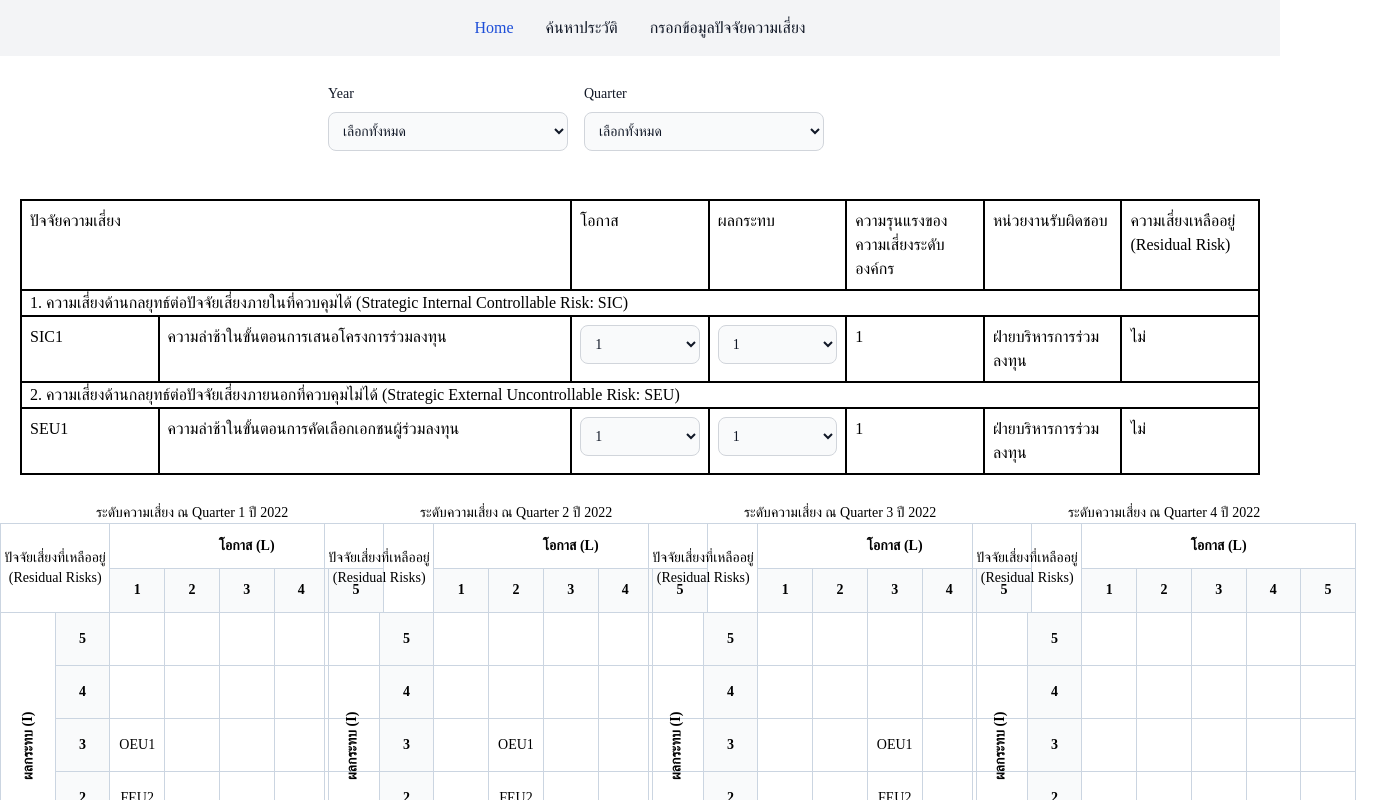
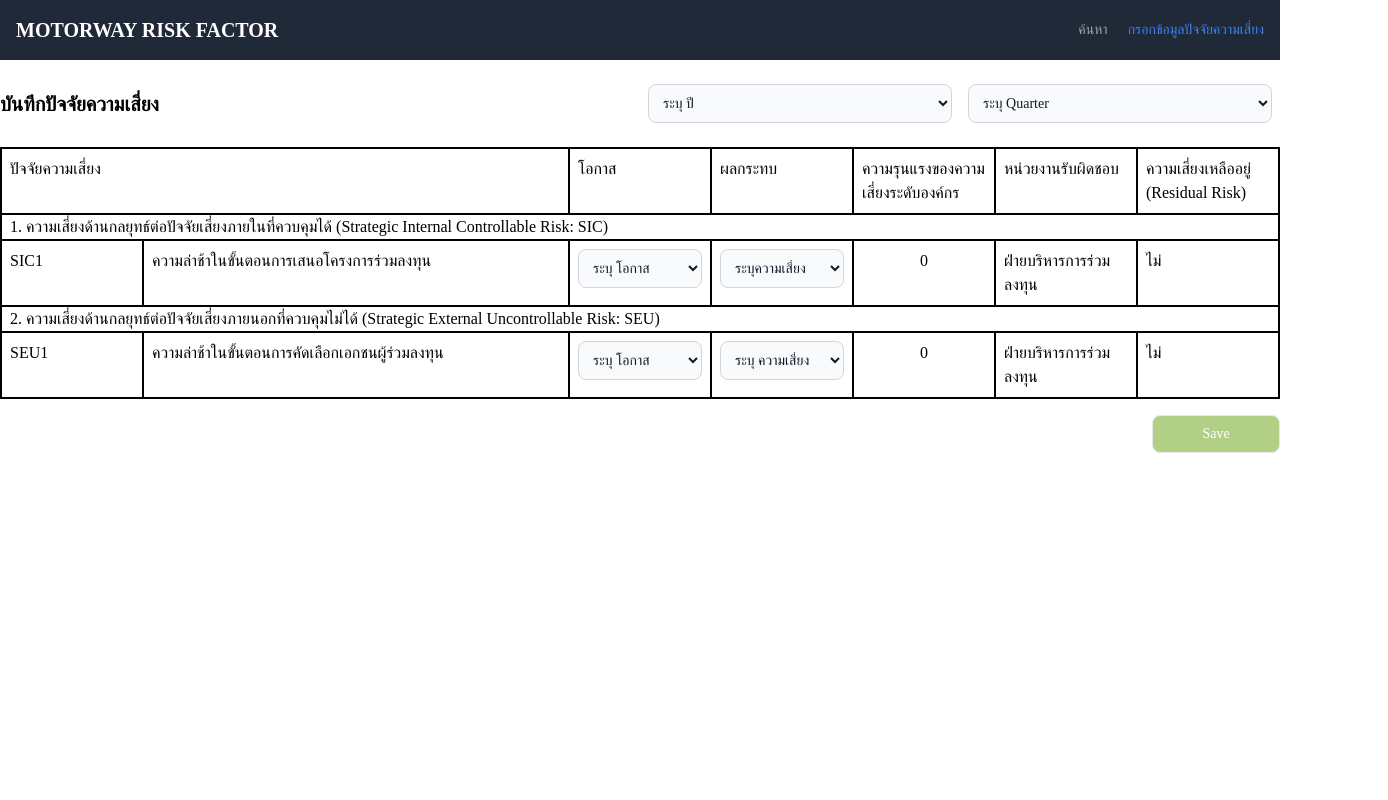
Before and after one commit to realpalmy/Front-MotorwayRiskFactor, a React (Create React App) app: page /update in a window 1280 px wide. Shown: the top 800 px of the page, 1388 px wide, since content can reach past the window. Built offline with nearby package versions, Linux system fonts and the light colour scheme; a web font is replaced by a local one.

Commit message:
add risk factor ui

```diff
--- /dev/null
+++ b/src/components/Alert.js
@@ -0,0 +1,72 @@
+import React, { useState } from "react";
+const Alert = ({ clickedSave, setClickedSave }) => {
+  //const [flag, setFlag] = useState(true);
+  return (
+    <div className={ clickedSave ? "absolute top-0 container mx-auto middle" : "translate-hide"}>
+      <div className="flex items-center justify-center px-4 lg:px-0 py-12">
+        <div
+          id="alert"
+          className={
+            clickedSave
+              ? "transition duration-300 ease-in-out w-11/12 mx-auto py-3 px-4 bg-green-100 md:flex items-center justify-between shadow rounded"
+              : "transition duration-300 ease-in-out w-11/12 mx-auto py-3 px-4 bg-green-100 md:flex items-center justify-between shadow rounded translate-hide"
+          }
+        >
+          <div className="sm:flex sm:items-start lg:items-center bg-secondary-100 text-secondary-800">
+            <div className="flex items-end">
+              <p className="mr-2 text-base font-bold text-[#65a30d] ">
+                บันทึกสำเร็จ
+              </p>
+            </div>
+            {/* <p className="text-sm sm:text-base  text-[#65a30d] pt-2 sm:pt-0 pb-2 sm:pb-0">
+              บันทึกสำเร็จ
+            </p> */}
+          </div>
+
+          <div className="flex items-center justify-end sm:mt-4 md:mt-0 ml-4">
+            <div
+              onClick={() => setClickedSave(false)}
+              className="cursor-pointer text-gray-400"
+            >
+              <svg
+                xmlns="http://www.w3.org/2000/svg"
+                width={18}
+                height={18}
+                viewBox="0 0 24 24"
+                fill="none"
+                stroke="currentColor"
+                strokeWidth={2}
+                strokeLinecap="round"
+                strokeLinejoin="round"
+                className="feather feather-x"
+              >
+                <line x1={18} y1={6} x2={6} y2={18} />
+                <line x1={6} y1={6} x2={18} y2={18} />
+              </svg>
+            </div>
+          </div>
+        </div>
+      </div>
+
+      <style>
+        {`
+            .translate-show {
+                transform : translateY(0%);
+            }
+            .translate-hide {
+                transform : translateY(-10rem);
+                display: none;
+            }
+            .hide {
+                display: none;
+            }
+            .middle {
+                right: 0px;
+                left: 0px;
+            }
+        `}
+      </style>
+    </div>
+  );
+};
+export default Alert;
--- a/src/components/Factor2022.js
+++ b/src/components/Factor2022.js
@@ -1,6 +1,7 @@
 import { Fragment, useEffect, useState, useContext } from "react";
 import Table from "../components/Table";
 import Context from "../Context";
+import Alert from "./Alert";
 
 export default function Factor2022() {
   const { data, updateData } = useContext(Context);
@@ -8,16 +9,20 @@ export default function Factor2022() {
   //const [data, setData] = useState(riskFactors);
   //const [saveData, setSaveData] = useState(data);
 
-  const [chance1, setChance1] = useState(1);
-  const [effect1, setEffect1] = useState(1);
-  const [chance2, setChance2] = useState(1);
-  const [effect2, setEffect2] = useState(1);
+  const [chance1, setChance1] = useState(0);
+  const [effect1, setEffect1] = useState(0);
+  const [chance2, setChance2] = useState(0);
+  const [effect2, setEffect2] = useState(0);
 
   const [year, setYear] = useState("");
   const [quarter, setQuarter] = useState("");
 
+  const [clickedSave, setClickedSave] = useState(false);
+
   const updateRiskData = (event) => {
     event.preventDefault();
+
+    console.log("how??")
 
     updateData((prevData) => {
       const newData = prevData.map((item) => {
@@ -46,6 +51,8 @@ export default function Factor2022() {
       });
       return newData;
     });
+
+    setClickedSave(true);
 
     /*setSaveData(() => {
       let serchFactor = [];
@@ -77,15 +84,16 @@ export default function Factor2022() {
 
   return (
     <Fragment>
-      <form onSubmit={updateRiskData} className="flex justify-center m-5">
-        <div className="grid grid-cols-5 gap-4 w-[40rem] p-2 ">
+      <Alert clickedSave={clickedSave} setClickedSave={setClickedSave} />
+
+      <div className="container mx-auto">
+        <div className="flex">
+          <form onSubmit={updateRiskData} className="flex-col">
+            <div className="flex justify-between items-center my-4">
+              <h1 className="text-xl font-semibold">บันทึกปัจจัยความเสี่ยง</h1>
+
+              <div className="grid grid-cols-4 gap-4 w-[40rem] p-2 ">
                 <div className="col-span-2 content-end">
-            <label
-              htmlFor="selectYear"
-              className="block mb-2 text-sm font-medium text-gray-900 dark:text-white"
-            >
-              Year
-            </label>
                   <select
                     id="selectYear"
                     className="bg-gray-50 border border-gray-300 text-gray-900 text-sm rounded-lg focus:ring-blue-500 focus:border-blue-500 block w-full p-2.5 dark:bg-gray-700 dark:border-gray-600 dark:placeholder-gray-400 dark:text-white dark:focus:ring-blue-500 dark:focus:border-blue-500"
@@ -93,18 +101,12 @@ export default function Factor2022() {
                       setYear(document.getElementById("selectYear").value)
                     }
                   >
-              <option value="">เลือกทั้งหมด</option>
+                    <option value="">ระบุ ปี</option>
                     <option value="2022">2022</option>
                     <option value="2023">2023</option>
                   </select>
                 </div>
                 <div className="col-span-2">
-            <label
-              htmlFor="selectQuarter"
-              className="block mb-2 text-sm font-medium text-gray-900 dark:text-white"
-            >
-              Quarter
-            </label>
                   <select
                     id="selectQuarter"
                     className="bg-gray-50 border border-gray-300 text-gray-900 text-sm rounded-lg focus:ring-blue-500 focus:border-blue-500 block w-full p-2.5 dark:bg-gray-700 dark:border-gray-600 dark:placeholder-gray-400 dark:text-white dark:focus:ring-blue-500 dark:focus:border-blue-500"
@@ -112,43 +114,36 @@ export default function Factor2022() {
                       setQuarter(document.getElementById("selectQuarter").value)
                     }
                   >
-              <option value="">เลือกทั้งหมด</option>
+                    <option value="">ระบุ Quarter</option>
                     <option value="1">1</option>
                     <option value="2">2</option>
                     <option value="3">3</option>
                     <option value="4">4</option>
                   </select>
                 </div>
-          {year === "2023" && (
-            <div className="grid content-end">
-              <button
-                id="savaButton"
-                type="submit"
-                className="py-2 text-gray-900 bg-white border border-gray-300 focus:outline-none hover:bg-gray-100 focus:ring-4 focus:ring-gray-200 font-medium rounded-lg text-sm dark:bg-gray-800 dark:text-white dark:border-gray-600 dark:hover:bg-gray-700 dark:hover:border-gray-600 dark:focus:ring-gray-700"
-              >
-                Save
-              </button>
               </div>
-          )}
             </div>
-      </form>
 
             <div className="flex justify-center">
-        <div className="grid grid-cols-9 align border border-black w-[100rem] m-5">
-          <div className={"col-span-4 " + table_css}>ปัจจัยความเสี่ยง</div>
+              <div className="grid grid-cols-9 align border border-black">
+                <div className={"col-span-4 " + table_css}>
+                  ปัจจัยความเสี่ยง
+                </div>
                 <div className={"col-span-1 " + table_css}>โอกาส</div>
                 <div className={"col-span-1 " + table_css}>ผลกระทบ</div>
                 <div className={"col-span-1 " + table_css}>
                   ความรุนแรงของความเสี่ยงระดับองค์กร
                 </div>
-          <div className={"col-span-1 " + table_css}>หน่วยงานรับผิดชอบ</div>
+                <div className={"col-span-1 " + table_css}>
+                  หน่วยงานรับผิดชอบ
+                </div>
                 <div className={"col-span-1 " + table_css}>
                   ความเสี่ยงเหลืออยู่ (Residual Risk)
                 </div>
 
                 <div className={"col-span-9 " + "border border-black px-2"}>
-            1. ความเสี่ยงด้านกลยุทธ์ต่อปัจจัยเสี่ยงภายในที่ควบคุมได้ (Strategic
-            Internal Controllable Risk: SIC)
+                  1. ความเสี่ยงด้านกลยุทธ์ต่อปัจจัยเสี่ยงภายในที่ควบคุมได้
+                  (Strategic Internal Controllable Risk: SIC)
                 </div>
 
                 <div className={"col-span-1 " + table_css}>SIC1</div>
@@ -163,6 +158,7 @@ export default function Factor2022() {
                       setChance1(document.getElementById("chance1").value)
                     }
                   >
+                    <option value="0">ระบุ โอกาส</option>
                     <option value="1">1</option>
                     <option value="2">2</option>
                     <option value="3">3</option>
@@ -178,6 +174,7 @@ export default function Factor2022() {
                       setEffect1(document.getElementById("effect1").value)
                     }
                   >
+                    <option value="0">ระบุความเสี่ยง</option>
                     <option value="1">1</option>
                     <option value="2">2</option>
                     <option value="3">3</option>
@@ -185,7 +182,9 @@ export default function Factor2022() {
                     <option value="5">5</option>
                   </select>
                 </div>
-          <div className={"col-span-1 " + table_css}>{chance1 * effect1}</div>
+                <div className={"col-span-1 text-center " + table_css}>
+                  {chance1 * effect1}
+                </div>
                 <div className={"col-span-1 " + table_css}>
                   ฝ่ายบริหารการร่วมลงทุน
                 </div>
@@ -210,6 +209,7 @@ export default function Factor2022() {
                       setChance2(document.getElementById("chance2").value)
                     }
                   >
+                    <option value="0">ระบุ โอกาส</option>
                     <option value="1">1</option>
                     <option value="2">2</option>
                     <option value="3">3</option>
@@ -225,6 +225,7 @@ export default function Factor2022() {
                       setEffect2(document.getElementById("effect2").value)
                     }
                   >
+                    <option value="0">ระบุ ความเสี่ยง</option>
                     <option value="1">1</option>
                     <option value="2">2</option>
                     <option value="3">3</option>
@@ -232,7 +233,9 @@ export default function Factor2022() {
                     <option value="5">5</option>
                   </select>
                 </div>
-          <div className={"col-span-1 " + table_css}>{chance2 * effect2}</div>
+                <div className={"col-span-1 text-center " + table_css}>
+                  {chance2 * effect2}
+                </div>
                 <div className={"col-span-1 " + table_css}>
                   ฝ่ายบริหารการร่วมลงทุน
                 </div>
@@ -242,12 +245,43 @@ export default function Factor2022() {
               </div>
             </div>
 
-      <div className="flex justify-center">
+            {year === "2023" ? (
+              <div className="flex justify-end my-4">
+                <button
+                  id="savaButton"
+                  type="submit"
+                  className="py-2 w-32 text-white bg-lime-600 border border-gray-300 focus:outline-none hover:bg-lime-500 focus:ring-4 focus:ring-gray-200 font-medium rounded-lg text-sm dark:bg-gray-800 dark:text-white dark:border-gray-600 dark:hover:bg-gray-700 dark:hover:border-gray-600 dark:focus:ring-gray-700"
+                >
+                  Save
+                </button>
+              </div>
+            ) : (
+              <div className="flex justify-end my-4">
+                <div className="text-center py-2 w-32 text-white bg-lime-600 border border-gray-300 font-medium rounded-lg text-sm dark:bg-gray-800 dark:text-white dark:border-gray-600 dark:hover:bg-gray-700 dark:hover:border-gray-600 dark:focus:ring-gray-700 opacity-50 cursor-not-allowed">
+                  Save
+                </div>
+              </div>
+            )}
+          </form>
+        </div>
+
+        {year && quarter && (
+          <div className="flex-col border my-4 p-5 rounded">
+            <h2 className="font-semibold mb-3">Preview</h2>
             <div className="grid grid-cols-1 sm:grid-cols-2 lg:grid-cols-3 xl:grid-cols-4 gap-4">
-          {data?.map((quarter) => (
-            <Table key={quarter.year + "" + quarter.quarter} data={quarter} />
-          ))}
+              {data?.map((riskFactor) =>
+                riskFactor.year == year && riskFactor.quarter == quarter ? (
+                  <Table
+                    key={riskFactor.year + "" + riskFactor.quarter}
+                    data={riskFactor}
+                  />
+                ) : (
+                  <></>
+                )
+              )}
             </div>
+          </div>
+        )}
       </div>
     </Fragment>
   );
--- a/src/components/NavBar.js
+++ b/src/components/NavBar.js
@@ -1,75 +1,33 @@
 import { Fragment } from "react";
-import { NavLink } from "react-router-dom";
+import { Link, NavLink } from "react-router-dom";
 
 export default function NavBar() {
   return (
     <Fragment>
-      <nav className="bg-gray-100 border-gray-200 dark:bg-gray-900">
-        <div className="max-w-screen-xl flex flex-wrap items-center justify-between mx-auto p-4">
-          <div></div>
-          <div className="flex md:order-2">
-            {/* <button
-              type="button"
-              className="text-white bg-blue-700 hover:bg-blue-800 focus:ring-4 focus:outline-none focus:ring-blue-300 font-medium rounded-lg text-sm px-4 py-2 text-center mr-3 md:mr-0 dark:bg-blue-600 dark:hover:bg-blue-700 dark:focus:ring-blue-800"
+      <header className="flex flex-wrap sm:justify-start sm:flex-nowrap z-50 w-full text-sm py-4 bg-gray-800">
+        <nav
+          className="max-w-[100rem] w-full mx-auto px-4 sm:flex sm:items-center sm:justify-between"
+          aria-label="Global"
+        >
+          <Link
+            to="/"
+            className="flex-none text-xl font-semibold text-white"
+          >
+            MOTORWAY RISK FACTOR
+          </Link>
+          <div className="flex flex-row items-center gap-5 mt-5 sm:justify-end sm:mt-0 sm:pl-5">
+            <Link
+              to="/search"
+              className="font-medium text-gray-400 hover:text-gray-500"
             >
-              Get started
-            </button>
-            <button
-              data-collapse-toggle="navbar-cta"
-              type="button"
-              className="inline-flex items-center p-2 text-sm text-gray-500 rounded-lg md:hidden hover:bg-gray-100 focus:outline-none focus:ring-2 focus:ring-gray-200 dark:text-gray-400 dark:hover:bg-gray-700 dark:focus:ring-gray-600"
-              aria-controls="navbar-cta"
-              aria-expanded="false"
-            >
-              <span className="sr-only">Open main menu</span>
-              <svg
-                className="w-6 h-6"
-                aria-hidden="true"
-                fill="currentColor"
-                viewBox="0 0 20 20"
-                xmlns="http://www.w3.org/2000/svg"
-              >
-                <path
-                  fill-rule="evenodd"
-                  d="M3 5a1 1 0 011-1h12a1 1 0 110 2H4a1 1 0 01-1-1zM3 10a1 1 0 011-1h12a1 1 0 110 2H4a1 1 0 01-1-1zM3 15a1 1 0 011-1h12a1 1 0 110 2H4a1 1 0 01-1-1z"
-                  clip-rule="evenodd"
-                ></path>
-              </svg>
-            </button> */}
+              ค้นหา
+            </Link>
+            <Link to="/update" className="font-medium text-blue-500">
+              กรอกข้อมูลปัจจัยความเสี่ยง
+            </Link>
           </div>
-          <div
-            className="items-center justify-between hidden w-full md:flex md:w-auto md:order-1"
-            id="navbar-cta"
-          >
-            <ul className="flex flex-col font-medium p-4 md:p-0 mt-4 border border-gray-100 rounded-lg  md:flex-row md:space-x-8 md:mt-0 md:border-0 dark:border-gray-700">
-              <li>
-                <NavLink
-                  to="/"
-                  className="block py-2 pl-3 pr-4 text-white bg-blue-700 rounded md:bg-transparent md:text-blue-700 md:p-0 md:dark:text-blue-500"
-                >
-                  Home
-                </NavLink>
-              </li>
-              <li>
-                <NavLink
-                  to="/search"
-                  className="block py-2 pl-3 pr-4 text-gray-900 rounded hover:bg-gray-100 md:hover:bg-transparent md:hover:text-blue-700 md:p-0 md:dark:hover:text-blue-500 dark:text-white dark:hover:bg-gray-700 dark:hover:text-white md:dark:hover:bg-transparent dark:border-gray-700"
-                >
-                  ค้นหาประวัติ
-                </NavLink>
-              </li>
-              <li>
-                <NavLink
-                  to="/update"
-                  className="block py-2 pl-3 pr-4 text-gray-900 rounded hover:bg-gray-100 md:hover:bg-transparent md:hover:text-blue-700 md:p-0 md:dark:hover:text-blue-500 dark:text-white dark:hover:bg-gray-700 dark:hover:text-white md:dark:hover:bg-transparent dark:border-gray-700"
-                >
-                  กรอกข้อมูลปัจจัยความเสี่ยง
-                </NavLink>
-              </li>
-            </ul>
-          </div>
-        </div>
-      </nav>
+        </nav>
+      </header>
     </Fragment>
   );
 }
--- a/src/components/Table.js
+++ b/src/components/Table.js
@@ -30,11 +30,27 @@ export default function Table({ data }) {
   const oneToFive = [1, 2, 3, 4, 5];
   const fiveToOne = [5, 4, 3, 2, 1];
 
+  const stair = "border-t-black border-r-black";
+  const left = "border-l-black";
+  const bottom = "border-b-black";
+  const color = (l, i) => {
+    let risk = l*i;
+    if(risk < 4) {
+      return 'bg-lime-400'
+    } else if(risk < 10) {
+      return 'bg-[#FFFF00]/75'
+    } else if(risk < 17) {
+      return 'bg-amber-500'
+    } else {
+      return 'bg-red-500'
+    }
+  }
+
   return (
     <Fragment>
-      <div className="flex flex-col w-96">
-        <div className="sm:-mx-6 lg:-mx-8">
-          <div className="inline-block py-2 sm:px-6 lg:px-8">
+      <div className="flex flex-col w-[25rem]">
+        <div className="">
+          <div className="">
             <div className="overflow-hidden">
               <table className="w-full table-fixed border text-center text-sm font-light dark:border-neutral-500">
                 <caption>
@@ -45,14 +61,16 @@ export default function Table({ data }) {
                     <td
                       rowSpan="2"
                       colSpan="2"
-                      className="border border-slate-300 py-6"
+                      className="border border-slate-300 bg-orange-300 h-28"
                     >
-                      ปัจจัยเสี่ยงที่เหลืออยู่ (Residual Risks)
+                      <span>ปัจจัยเสี่ยงที่เหลืออยู่</span>
+                      <p></p>
+                      <span>(Residual Risks)</span>
                     </td>
                     <th
                       colSpan="5"
                       scope="colgroup"
-                      className="border border-slate-300"
+                      className="border border-slate-300  bg-neutral-400 text-white"
                     >
                       โอกาส (L)
                     </th>
@@ -76,26 +94,40 @@ export default function Table({ data }) {
                         <th
                           rowSpan="5"
                           scope="rowgroup"
-                          className="rotate-180 border border-slate-300"
-                          style={{ writingMode: "vertical-rl" }}
+                          className="rotate-180 border border-slate-300 bg-neutral-400 text-white"
+                          style={{ writingMode: "vertical-rl"}}
                         >
                           ผลกระทบ (I)
                         </th>
                       )}
                       <th
                         scope="row"
-                        className="border border-slate-300 bg-gray-50 py-4"
+                        className="border border-slate-300 bg-gray-50 h-12"
                       >
                         {num}
                       </th>
-                      {dataArray[num - 1].map((data, index) => (
-                        <td
-                          key={index + "" + num}
-                          className="border border-slate-300"
-                        >
-                          {data}
-                        </td>
-                      ))}
+
+                      {dataArray[num - 1].map((data, index) =>
+                        (index + 1 === 1 && num === 5) ||
+                        (index + 1 === 2 && num === 4) ||
+                        (index + 1 === 4 && num === 2) ||
+                        (index + 1 === 5 && num === 1) ? (
+                          <td
+                            key={index + "" + num}
+                            className={`border-2 ${stair} $ ${color(index+1, num)}`}
+                          >
+                            {data}
+                          </td>
+                        ) : (index + 1 === 3 && num === 3) ? (
+                          <td key={index + "" + num} className={`border-2 ${left} ${bottom} ${color(index+1, num)}`}>
+                            {data}
+                          </td>
+                        ) : (
+                          <td key={index + "" + num} className={`border ${color(index+1, num)}`}>
+                            {data}
+                          </td>
+                        )
+                      )}
                     </tr>
                   ))}
                 </tbody>
--- a/src/index.css
+++ b/src/index.css
@@ -8,6 +8,9 @@
 body {
   margin: 0;
   font-family: 'Anuphan';
+
+
+  /* background-color: rgb(31 41 55); */
 
   /* font-family: -apple-system, BlinkMacSystemFont, 'Segoe UI', 'Roboto', 'Oxygen',
     'Ubuntu', 'Cantarell', 'Fira Sans', 'Droid Sans', 'Helvetica Neue',
--- a/src/pages/Home.js
+++ b/src/pages/Home.js
@@ -1,6 +1,4 @@
-import { Fragment, useState, useEffect } from "react";
-import { riskFactors } from "../data/riskFactors";
-import Table from "../components/Table";
+import { Fragment } from "react";
 import Factor2022 from "../components/Factor2022";
 import SearchGroup from "../components/SearchGroup";
 import NavBar from "../components/NavBar";
@@ -8,15 +6,6 @@ import NavBar from "../components/NavBar";
 
 
 export default function Home() {
-  const [data, setData] = useState(riskFactors);
-  const [searchData, setSearchData] = useState(riskFactors);
-
-  const [selectYear, setSelectYear] = useState("");
-  const [selectQuarter, setSelectQuarter] = useState("");
-
-  const [chance, setChance] = useState("");
-  const [effect, setEffect] = useState("");
-
   return (
     <Fragment>
       <NavBar />
```
Also changed, not shown: src/components/SearchGroup.js (+12 -5 lines). Lines whose indentation alone changed are shown as unchanged.
